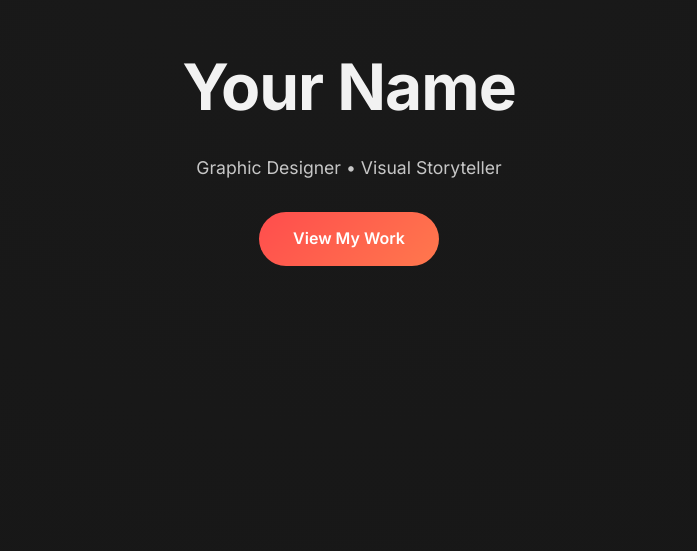
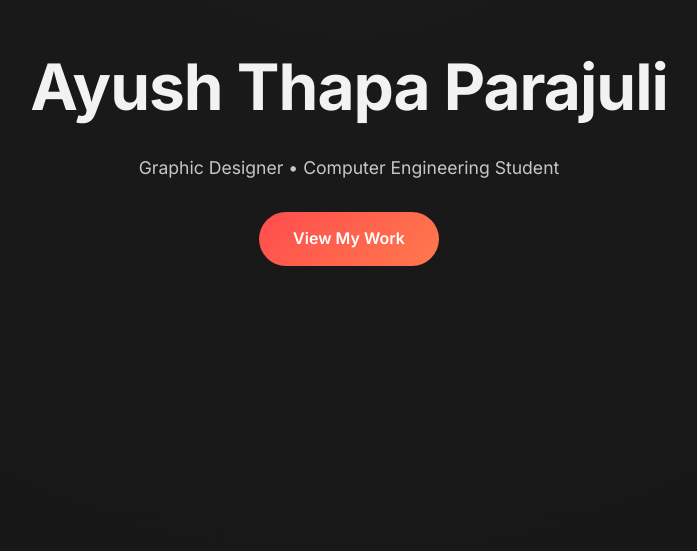
Before and after one commit to iushport/portfolio-website, a plain HTML site: page work.html in a window 1280 px wide. Shown: the part 249-800 px from the top of the page, without its empty margins (291-988 px from the left). Drawn offline with Linux system fonts and the light colour scheme.

Commit message:
work-page

```diff
--- a/work.html
+++ b/work.html
@@ -133,8 +133,8 @@ footer {
 <!-- HERO -->
 <header class="hero">
   <div>
-    <h1>Your Name</h1>
-    <p>Graphic Designer • Visual Storyteller</p>
+    <h1>Ayush Thapa Parajuli</h1>
+    <p>Graphic Designer • Computer Engineering Student</p>
     <a href="#work" class="btn">View My Work</a>
   </div>
 </header>
```
